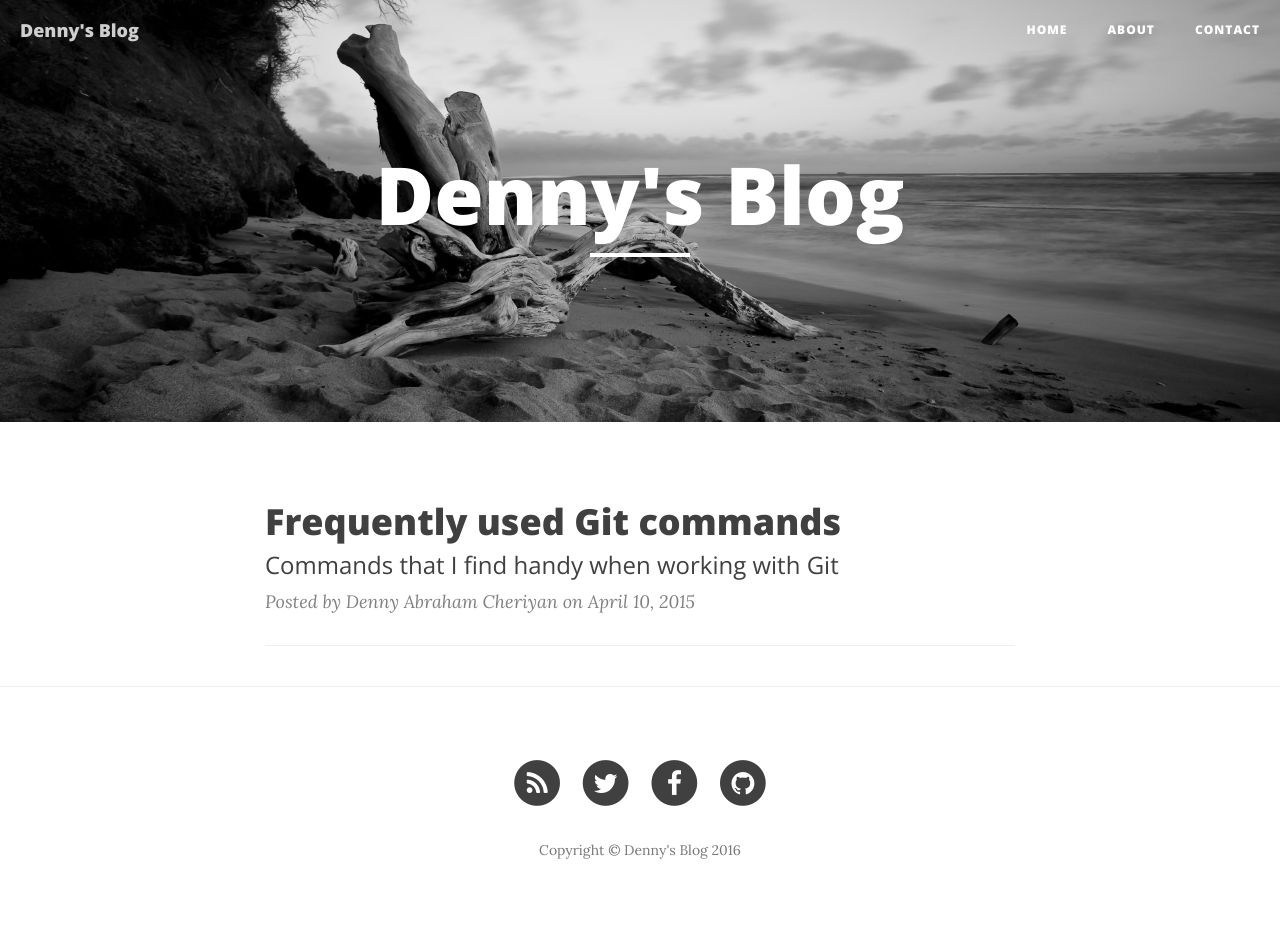
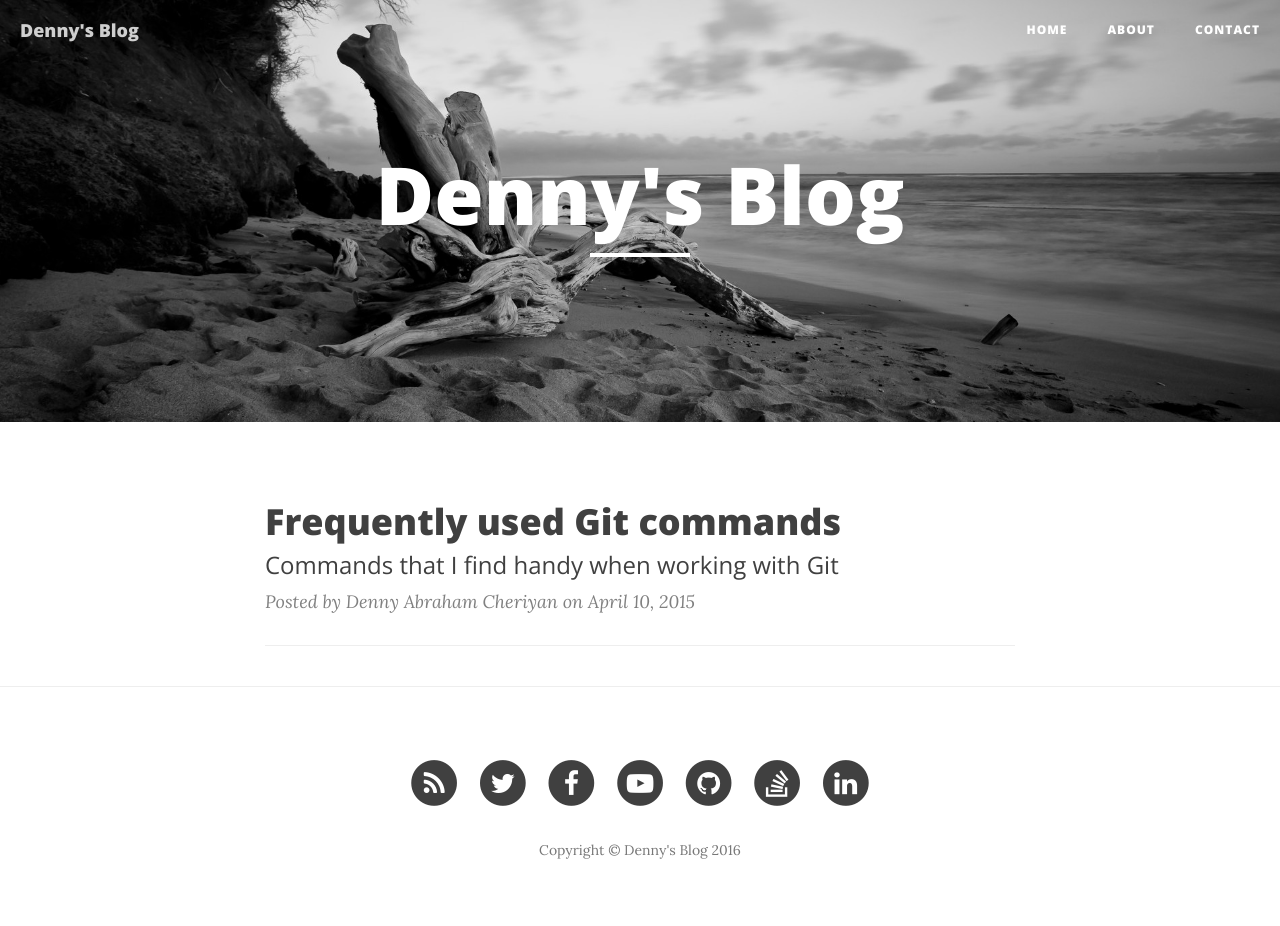
Before and after one commit to dennyac/dennyac.github.io, a Jekyll site: the page built from index.html, in a window 1280 px wide. Built offline with Jekyll 4.4.1, drawn with Linux system fonts in a browser that asks for light colours; nearby versions of some CDN libraries; the list of posts is cut into pages by our own code.

Commit message:
Add youtube, stackoverflow and linkedin links

```diff
--- a/_config.yml
+++ b/_config.yml
@@ -8,6 +8,9 @@ url: "http://dennyac.com"
 twitter_username: d3nnyac
 github_username:  dennyac
 facebook_username:  dennyac
+youtube_url: "https://www.youtube.com/channel/UCyFOdJqkeHe8xhiSjTdmh3g"
+stackoverflow_url: "http://stackoverflow.com/users/2072191/denny-abraham-cheriyan"
+linkedin_url: "https://www.linkedin.com/in/dennyac"
 
 # Build settings
 markdown: kramdown
--- a/_includes/footer.html
+++ b/_includes/footer.html
@@ -32,12 +32,42 @@
                         </a>
                     </li>
                     {% endif %}
+                    {% if site.youtube_url %}
+                    <li>
+                        <a href="{{ site.youtube_url }}">
+                            <span class="fa-stack fa-lg">
+                                <i class="fa fa-circle fa-stack-2x"></i>
+                                <i class="fa fa-youtube-play fa-stack-1x fa-inverse"></i>
+                            </span>
+                        </a>
+                    </li>
+                    {% endif %}
                     {% if site.github_username %}
                     <li>
                         <a href="https://github.com/{{ site.github_username }}">
                             <span class="fa-stack fa-lg">
                                 <i class="fa fa-circle fa-stack-2x"></i>
                                 <i class="fa fa-github fa-stack-1x fa-inverse"></i>
+                            </span>
+                        </a>
+                    </li>
+                    {% endif %}
+                    {% if site.stackoverflow_url %}
+                    <li>
+                        <a href="{{ site.stackoverflow_url }}">
+                            <span class="fa-stack fa-lg">
+                                <i class="fa fa-circle fa-stack-2x"></i>
+                                <i class="fa fa-stack-overflow fa-stack-1x fa-inverse"></i>
+                            </span>
+                        </a>
+                    </li>
+                    {% endif %}
+                    {% if site.linkedin_url %}
+                    <li>
+                        <a href="{{ site.linkedin_url }}">
+                            <span class="fa-stack fa-lg">
+                                <i class="fa fa-circle fa-stack-2x"></i>
+                                <i class="fa fa-linkedin fa-stack-1x fa-inverse"></i>
                             </span>
                         </a>
                     </li>
```
